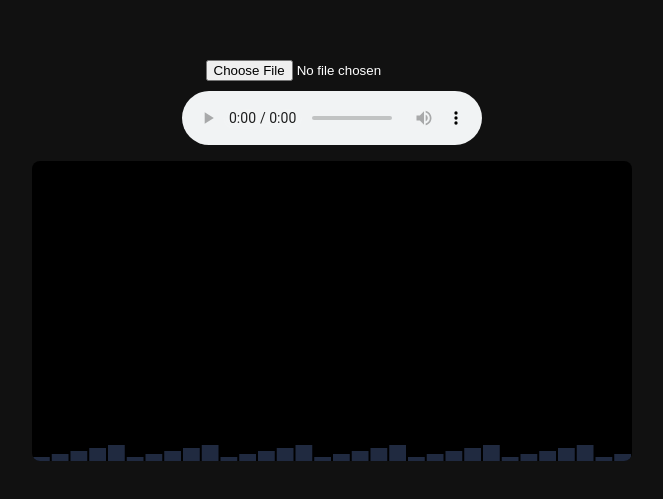
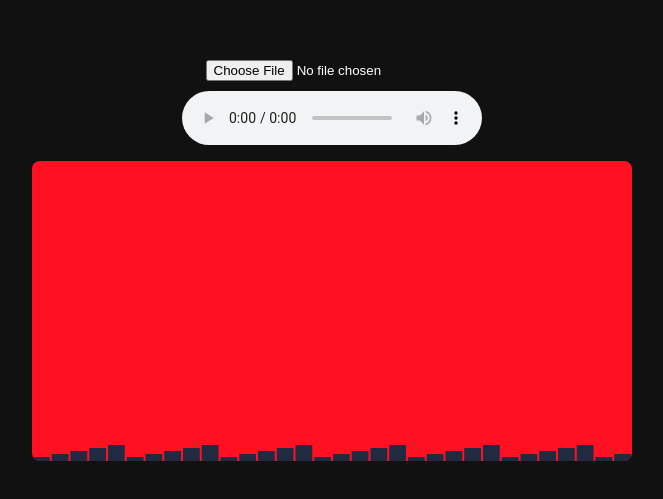
Before and after one commit to rw-scorch/Cresent-Hackclub-Audio-Visualiser, a plain HTML site: page index.html in a window 1280 px wide. Shown: the part 137-636 px from the top of the page, without its empty margins (308-971 px from the left). Drawn offline with Linux system fonts and the light colour scheme.

Commit message:
Color BugTest

```diff
--- a/style.css
+++ b/style.css
@@ -18,7 +18,7 @@ input, audio {
 }
 canvas {
     display: block;
-    background: #000;
+    background: #f12;
     border-radius: 8px;
     width: min(600px, 94vw);
     height: min(300px, 45vw);
```
